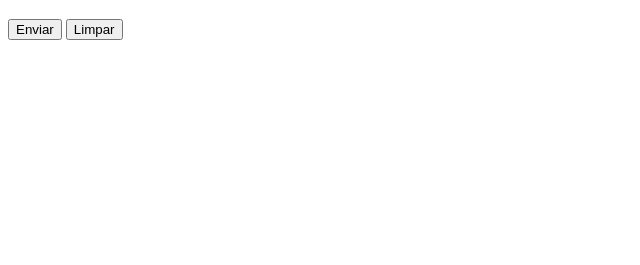
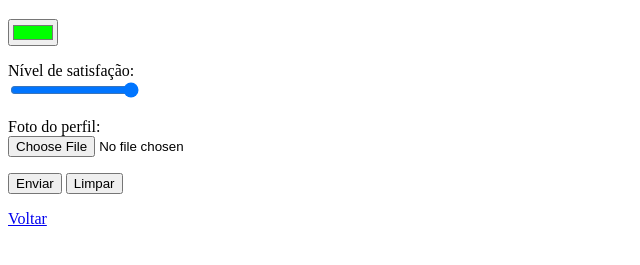
Before and after one commit to yagobogea/caderno-html, a plain HTML site: page forms/form006.html in a window 1280 px wide. Shown: the part 61-326 px from the top of the page, without its empty margins (0-640 px from the left). Drawn offline with Linux system fonts and the light colour scheme.

Commit message:
criação dos formulários 5 e 6

```diff
--- a/forms/form006.html
+++ b/forms/form006.html
@@ -7,9 +7,24 @@
 </head>
 <body>
     <h1>Exemplo de formulário</h1>
-    <form action="cadastro.php" method="get">
-        <input type="submit" value="Enviar">
-        <input type="reset" value="Limpar">
+    <form action="cadastro.php" method="post">
+        <p>
+            <label for="icor"></label>
+            <input type="color" name="cor" id="icor" value="#00ff00">
+        </p>
+        <p>
+            <label for="irange">Nível de satisfação: <br></label>
+            <input type="range" name="range" id="irange" min="1" max="5" value="5">
+        </p>
+        <p>
+            <label for="ifoto">Foto do perfil: <br></label>
+            <input type="file" name="foto" id="ifoto">
+        </p>
+        <p>
+            <input type="submit" value="Enviar">
+            <input type="reset" value="Limpar">
+        </p>
     </form>
+    <a href="../index.html">Voltar</a>
 </body>
 </html>
```
Also changed, not shown: forms/form005.html (+2 -0 lines), index.html (+6 -1 lines).
